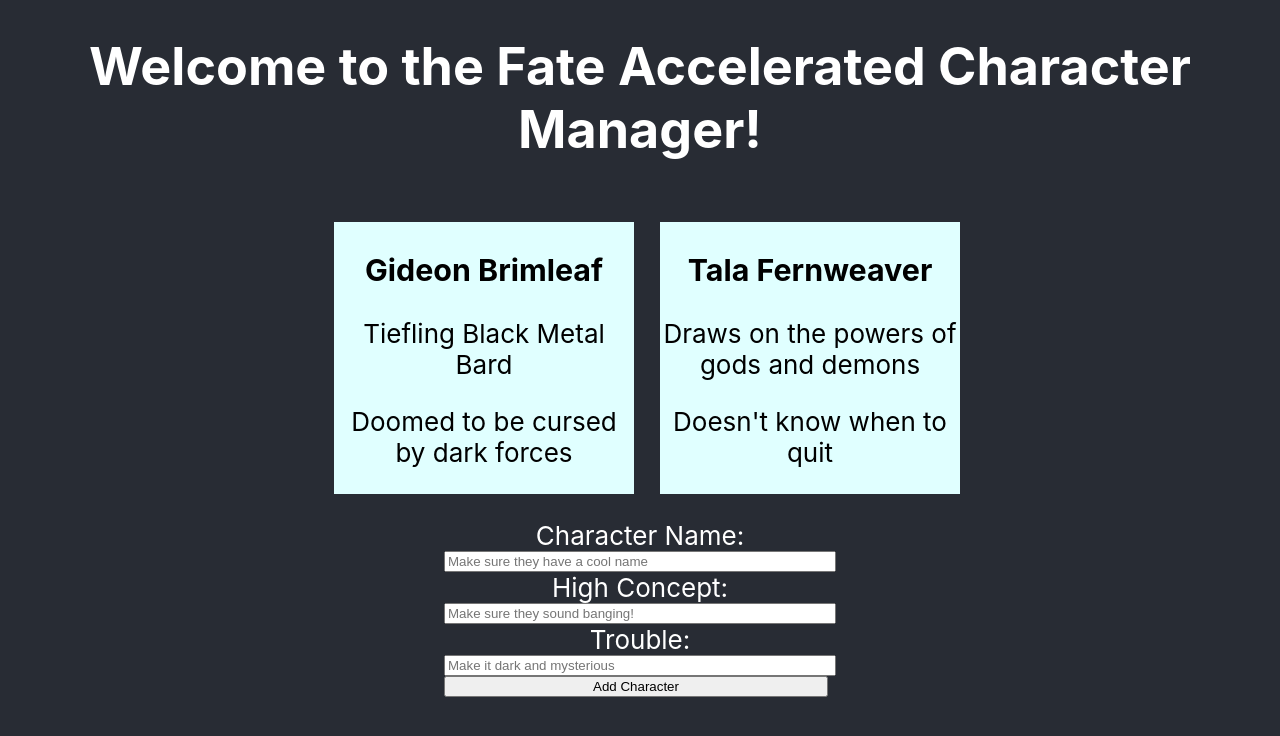
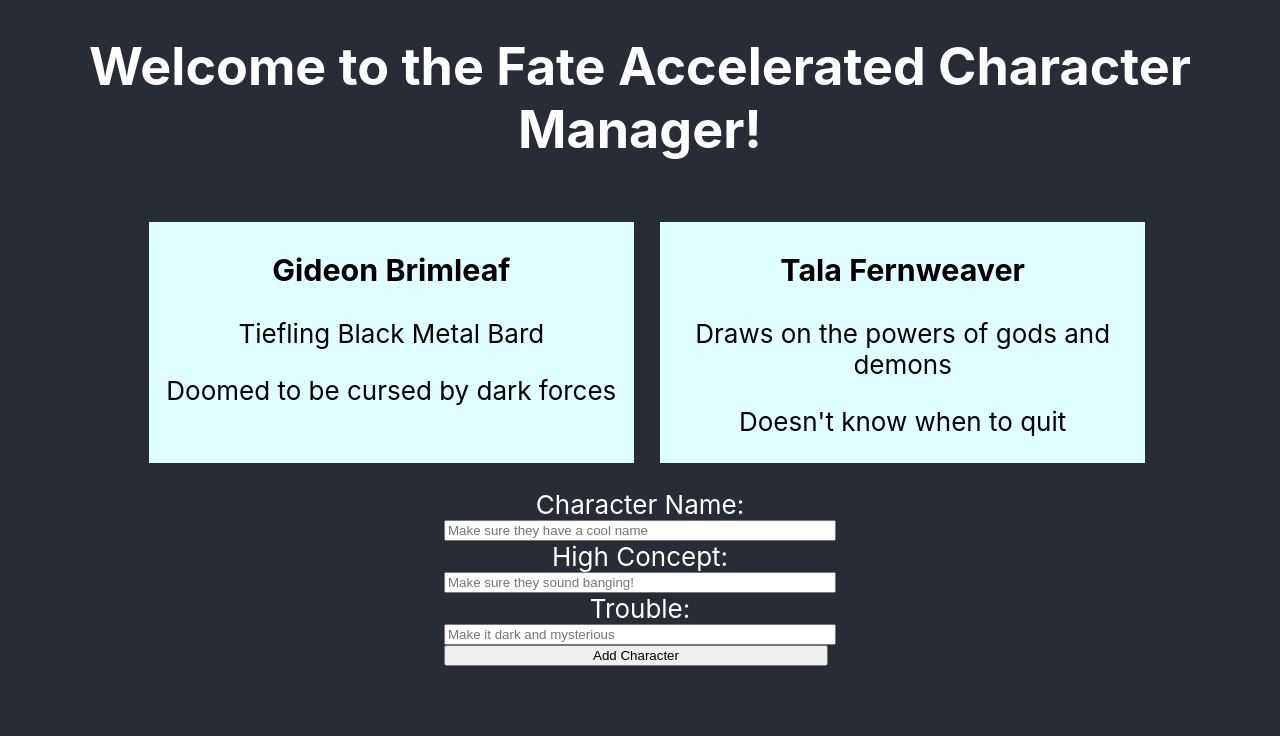
Before and after one commit to GideonBrimleaf/fate_character_generator, a React (Create React App) app: page / in a window 1280 px wide. Shown: the top 736 px of the page. Built offline with nearby package versions, Linux system fonts and the light colour scheme.

Commit message:
enforced equal size to character list

```diff
--- a/src/components/CharacterSummary.css
+++ b/src/components/CharacterSummary.css
@@ -2,5 +2,6 @@
   background-color: lightcyan;
   color: black;
   margin-right: 1em;
-  width: 300px;
+  flex-basis: 0;
+  flex-grow: 1;
 }
```
